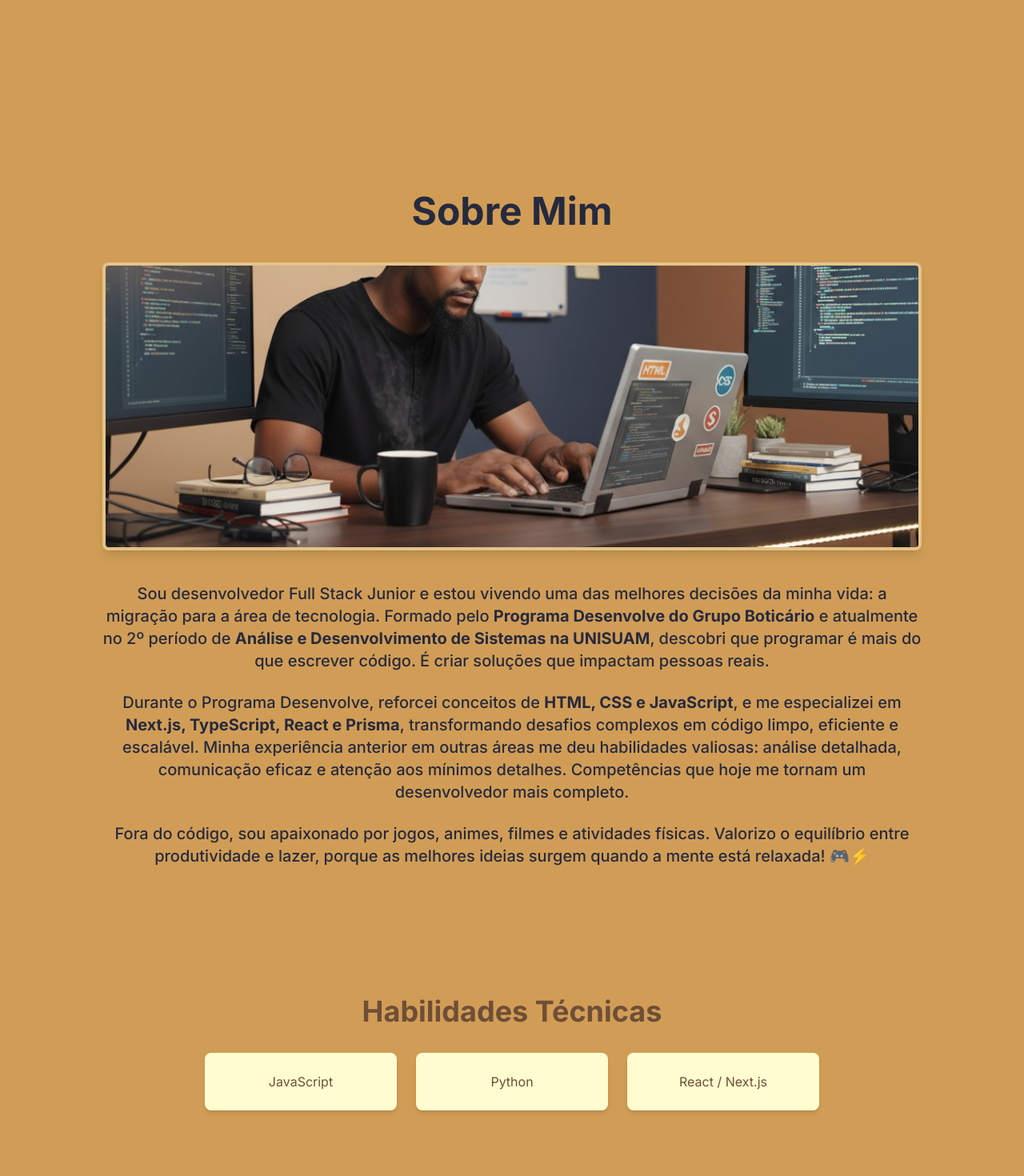
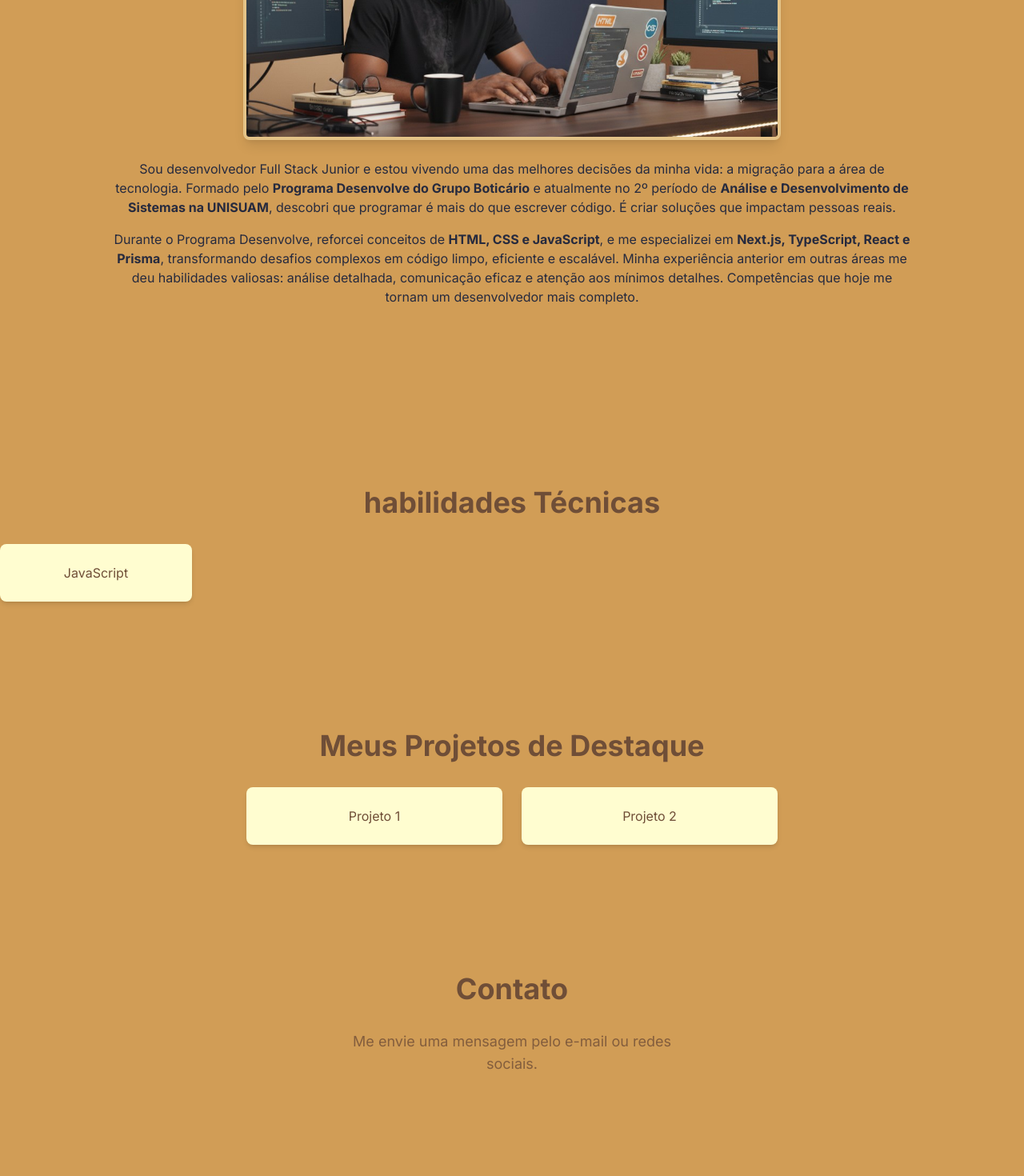
Before and after one commit to aleehblackstar/portfolio, a Next.js app: page / in a window 1280 px wide. Shown: the part 880-2350 px from the top of the page at 80% size. After the commit the page ends 2304 px from the top, so only its background shows below. Built offline with nearby package versions, Linux system fonts and the light colour scheme.

Commit message:
refactor: correção de responsividade

```diff
--- a/package.json
+++ b/package.json
@@ -16,6 +16,7 @@
   },
   "devDependencies": {
     "@eslint/eslintrc": "^3",
+    "@tailwindcss/postcss": "^4.1.14",
     "@types/node": "^20",
     "@types/react": "^19",
     "@types/react-dom": "^19",
--- a/src/app/page.tsx
+++ b/src/app/page.tsx
@@ -1,6 +1,7 @@
 import "./globals.css";
 import Header from "@/components/Header";
 import AboutMe from "@/components/AboutMe";
+import Skills from "@/components/Skills";
 import Head from "next/head";
 
 export default function Home() {
@@ -9,10 +10,10 @@
       <Header />
 
       {/* Hero Section */}
-      <section id="home" className="py-32 md:py-40 px-4 m-10 md:px-8 mt-20">
+      <section id="home" className="py-32 md:py-20 px-4 md:px-8 min-h-screen: 100vh justify-center items-center flex">
         <div className="flex flex-col lg:flex-row items-center text-nescau justify-between gap-20 lg:gap-16 max-w-7xl mx-auto">
           {/* Texto */}
-          <div className="flex gap-4 flex-col text-center lg:text-center">
+          <div className="flex gap-4 flex-col text-center lg:text-center md:text-3xl lg:text-3xl">
             <h1 className="text-4xl md:text-5xl">Olá Mundo!</h1>
             <p className="text-3xl md:text-4xl">
               Eu sou <span className="text-4xl md:text-5xl font-bold text-azuled">Alexandre Rodrigues</span>
@@ -31,7 +32,7 @@
       <img
         src="/perfilPortfolio.png"
         alt="Alexandre Rodrigues"
-        className="w-96 h-96 md:w-[28rem] md:h-[28rem] lg:w-[32rem] lg:h-[32rem] object-cover rounded-full border-4 border-creme p-1"
+        className="w-96 h-96 md:w-[28rem] md:h-[28rem] lg:w-[24rem] lg:h-[24rem] object-cover rounded-full border-4 border-creme p-1"
       />
     </div>
         </div>
@@ -40,24 +41,7 @@
       <AboutMe />
 
       {/* Habilidades */}
-      <section id="habilidades" className="py-20">
-        <h2 className="text-4xl font-bold text-cafe mb-8 text-center">
-          Habilidades Técnicas
-        </h2>
-        {/* Aqui você pode colocar os cards de habilidades */}
-        <div className="flex flex-wrap justify-center gap-6">
-          <div className="bg-creme text-cafe p-6 rounded-lg shadow-md w-60 text-center">
-            JavaScript
-          </div>
-          <div className="bg-creme text-cafe p-6 rounded-lg shadow-md w-60 text-center">
-            Python
-          </div>
-          <div className="bg-creme text-cafe p-6 rounded-lg shadow-md w-60 text-center">
-            React / Next.js
-          </div>
-          {/* Adicione mais cards conforme necessário */}
-        </div>
-      </section>
+      <Skills />
 
       {/* Projetos */}
       <section id="projetos" className="py-20 bg-fundo">
--- a/src/components/AboutMe.tsx
+++ b/src/components/AboutMe.tsx
@@ -1,32 +1,32 @@
 export default function AboutMe() {
   return (
-    <section id="sobre" className="py-20 bg-fundo">
-      <div className="max-w-7xl mx-auto px-4">
+    <section id="sobre" className="min-h-screen flex flex-col justify-center py-12 px-4 md:px-8 bg-fundo">
+      <div className="max-w-5xl mx-auto w-full">
         {/* Título */}
-        <h2 className="text-4xl font-bold text-azuled md:text-5xl text-center mb-10 mt-6">
+        <h2 className="text-3xl font-bold text-azuled md:text-4xl text-center mb-6">
           Sobre Mim
         </h2>
 
         {/* Imagem do Sobre Mim */}
-        <div className="my-10 flex justify-center">
+        <div className="mb-6 flex justify-center">
           {/* Imagem para desktop - oculta em mobile */}
           <img
             src="/sobreMim.jpg"
             alt="Eu sentado em uma bancada digitando no notebook. Estilo da imagem é um desenho com traços de anime."
-            className="hidden md:block w-full h-auto max-w-5xl object-cover rounded-lg shadow-lg border-4 border-creme/40"
+            className="hidden md:block w-full h-auto max-w-2xl object-cover rounded-lg shadow-lg border-4 border-creme/40"
           />
 
           {/* Imagem para mobile - oculta em desktop */}
           <img
             src="/sobreMimMobile.jpg"
             alt="Eu sentado em uma bancada digitando no notebook. Estilo da imagem é um desenho com traços de anime."
-            className="block md:hidden w-full h-auto max-w-md object-cover rounded-lg shadow-lg border-4 border-creme/40"
+            className="block md:hidden w-full h-auto max-w-sm object-cover rounded-lg shadow-lg border-4 border-creme/40"
           />
         </div>
 
-        {/* Texto Sobre Mim */}
-        <div className="space-y-6 max-w-5xl mx-auto font-medium">
-          <p className="text-lg md:text-xl text-azuled text-center leading-relaxed">
+        {/* Texto Sobre Mim - com scroll se necessário */}
+        <div className="space-y-4 max-h-[35vh] overflow-y-auto px-2">
+          <p className="text-sm md:text-base text-azuled text-center leading-relaxed">
             Sou desenvolvedor Full Stack Junior e estou vivendo uma das melhores
             decisões da minha vida: a migração para a área de tecnologia.
             Formado pelo <strong>Programa Desenvolve do Grupo Boticário</strong>{" "}
@@ -36,7 +36,7 @@
             soluções que impactam pessoas reais.
           </p>
 
-          <p className="text-lg md:text-xl text-azuled text-center leading-relaxed">
+          <p className="text-sm md:text-base text-azuled text-center leading-relaxed">
             Durante o Programa Desenvolve, reforcei conceitos de{" "}
             <strong>HTML, CSS e JavaScript</strong>, e me especializei em{" "}
             <strong>Next.js, TypeScript, React e Prisma</strong>, transformando
@@ -46,13 +46,6 @@
             detalhes. Competências que hoje me tornam um desenvolvedor mais
             completo.
           </p>
-
-          <p className="text-lg md:text-xl text-azuled text-center leading-relaxed">
-            Fora do código, sou apaixonado por jogos, animes, filmes e
-            atividades físicas. Valorizo o equilíbrio entre produtividade e
-            lazer, porque as melhores ideias surgem quando a mente está
-            relaxada! 🎮⚡
-          </p>
         </div>
       </div>
     </section>
--- /dev/null
+++ b/src/components/Skills.tsx
@@ -0,0 +1,13 @@
+export default function Skills() {
+  return (
+    <section id="habilidades" className="py-20 bg-fundo">
+      <h2 className="text-4xl font-bold text-cafe mb-8 text-center">
+        {" "}
+        habilidades T&#233;cnicas{" "}
+      </h2>
+      <p className="bg-creme text-cafe p-6 rounded-lg shadow-md w-60 text-center">
+        JavaScript{" "}
+      </p>
+    </section>
+  );
+}
```
Also changed, not shown: 1 other file (tests, documents, lock files or other folders).
